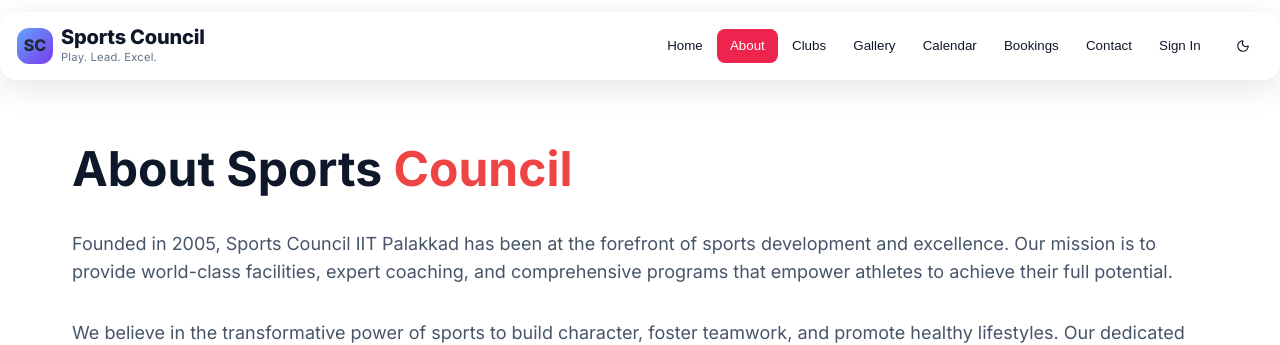
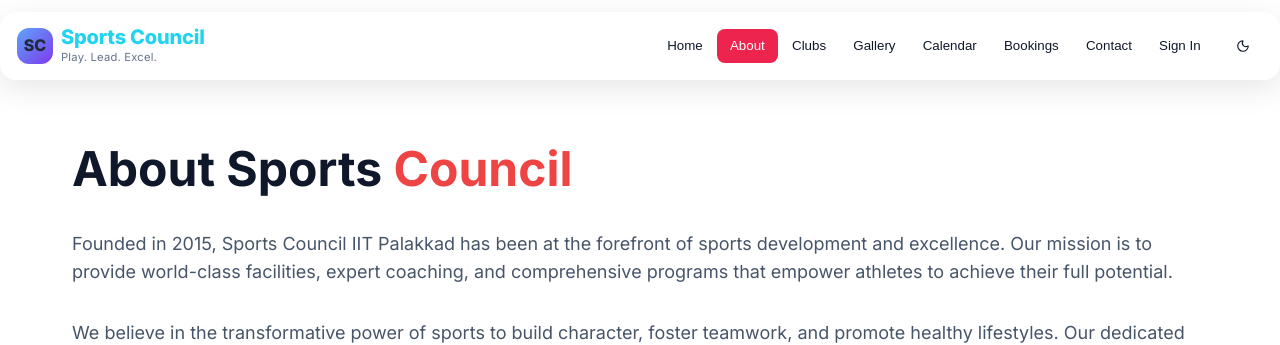
Before and after one commit to AdarshReddy2106/Sports_IITPkd, a React (Vite) app: page /about in a window 1280 px wide. Shown: the top 345 px of the page. Built offline with nearby package versions, Linux system fonts and the light colour scheme; no server answers.

Commit message:
updated styles

```diff
--- a/src/components/Navbar.css
+++ b/src/components/Navbar.css
@@ -92,7 +92,7 @@
 .brand-title {
   font-size: 1.25rem;
   font-weight: 800;
-  color: var(--text-primary);
+  color: var(--brand-title);
   line-height: 1.2;
   letter-spacing: -0.01em;
   white-space: nowrap;
--- a/src/components/SportsPage.css
+++ b/src/components/SportsPage.css
@@ -69,7 +69,7 @@
   border: 1px solid rgba(255, 255, 255, 0.2);
   border-radius: 12px;
   padding: 12px 20px;
-  color: #ffffff;
+  color: var(--sports-back-button);
   text-decoration: none;
   font-weight: 500;
   transition: all 0.3s ease;
--- a/src/index.css
+++ b/src/index.css
@@ -8,6 +8,8 @@ body {
 }
 :root {
   /* Light theme colors */
+  --sports-back-button: black;
+  --brand-title: #22d3ee;
   --bg-primary: #ffffff;
   --bg-secondary: #f8fafc;
   --bg-tertiary: #f1f5f9;
@@ -30,7 +32,8 @@ body {
 }
 
 [data-theme="dark"] {
-  /* Dark theme colors - Updated to match test3.html */
+  --sports-back-button: white;
+  --brand-title: white;
   --bg-primary: #0f172a; /* slate-900 */
   --bg-secondary: #1e1b4b; /* indigo-950 */
   --bg-tertiary: #1e3a8a; /* blue-900 */
--- a/src/pages/About/About.jsx
+++ b/src/pages/About/About.jsx
@@ -12,7 +12,7 @@ const About = () => {
               About Sports <span className="accent">Council</span>
             </h2>
             <p className="about-paragraph">
-              Founded in 2005, Sports Council IIT Palakkad has been at the forefront of sports development and excellence. Our mission is to provide world-class facilities, expert coaching, and comprehensive programs that empower athletes to achieve their full potential.
+              Founded in 2015, Sports Council IIT Palakkad has been at the forefront of sports development and excellence. Our mission is to provide world-class facilities, expert coaching, and comprehensive programs that empower athletes to achieve their full potential.
             </p>
             <p className="about-paragraph">
               We believe in the transformative power of sports to build character, foster teamwork, and promote healthy lifestyles. Our dedicated team of professionals is committed to creating an inclusive environment where athletes of all ages and skill levels can thrive.
```
